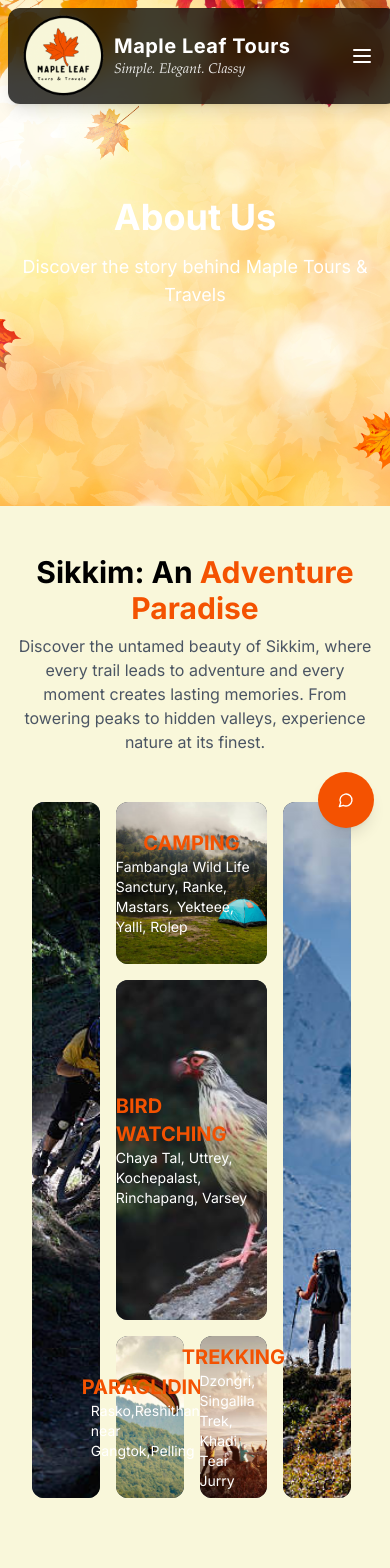
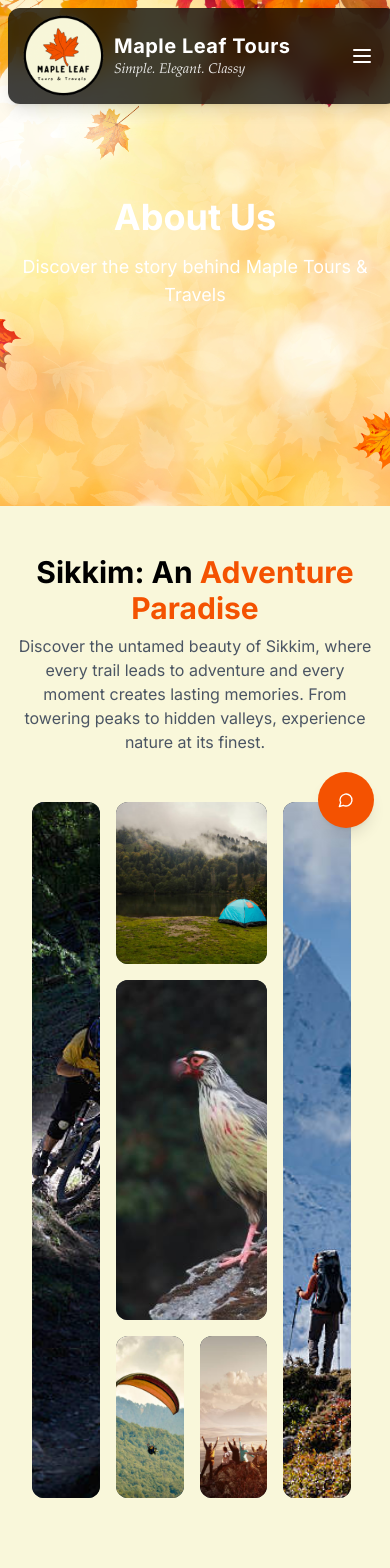
Before and after one commit to Waglogy/maple_t-t, a Next.js app: page /about in a window 390 px wide. Shown: the top 1568 px of the page. Built offline with nearby package versions, Linux system fonts and the light colour scheme.

Commit message:
Update AdventureGrid.tsx

```diff
--- a/components/AdventureGrid.tsx
+++ b/components/AdventureGrid.tsx
@@ -48,8 +48,8 @@ export default function AdventureGrid() {
             className="object-cover rounded-lg"
           />
           <div className="absolute inset-0 flex items-center flex-col justify-center">
-            <h3 className="text-[#f45201] text-xl font-bold">CAMPING</h3>
-            <p className="text-white text-sm">
+            <h3 className=" hidden md:block text-[#f45201] text-xl font-bold">CAMPING</h3>
+            <p className=" hidden md:block text-white text-sm">
               Fambangla Wild Life Sanctury, Ranke, Mastars, Yekteee, Yalli,
               Rolep
             </p>
@@ -76,8 +76,8 @@ export default function AdventureGrid() {
             className="object-cover rounded-lg"
           />
           <div className="absolute inset-0 flex flex-col items-center justify-center">
-            <h3 className="text-[#f45201] text-xl font-bold">BIRD WATCHING</h3>
-            <p className="text-white text-sm">
+            <h3 className=" hidden md:block text-[#f45201] text-xl font-bold">BIRD WATCHING</h3>
+            <p className=" hidden md:block text-white text-sm">
               Chaya Tal, Uttrey, Kochepalast, Rinchapang, Varsey
             </p>
           </div>
@@ -92,8 +92,8 @@ export default function AdventureGrid() {
             className="object-cover rounded-lg"
           />
           <div className="absolute inset-0 flex flex-col items-center justify-center">
-            <h3 className="text-[#f45201] text-xl font-bold">PARAGLIDING</h3>
-            <p className="text-white text-sm">
+            <h3 className=" hidden md:block text-[#f45201] text-xl font-bold">PARAGLIDING</h3>
+            <p className="hidden md:block text-white text-sm">
               Rasko,Reshithang near Gangtok,Pelling
             </p>
           </div>
@@ -106,8 +106,8 @@ export default function AdventureGrid() {
             className="object-cover rounded-lg"
           />
           <div className="absolute inset-0 flex flex-col items-center justify-center">
-            <h3 className="text-[#f45201] text-xl font-bold"> TREKKING </h3>
-            <p className="text-white text-sm">
+            <h3 className=" hidden md:block text-[#f45201] text-xl font-bold"> TREKKING </h3>
+            <p className="hidden md:block text-white text-sm">
               Dzongri, Singalila Trek, Khadi, Tear Jurry
             </p>
           </div>
@@ -125,7 +125,7 @@ export default function AdventureGrid() {
           onClick={() => toggleExpand(0)}
         >
           <div className="flex items-center justify-between">
-            <h3 className="text-2xl font-semibold text-[#f45201]">
+            <h3 className=" text-2xl font-semibold text-[#f45201]">
               Adventure Activities in Sikkim
             </h3>
             <span
```
